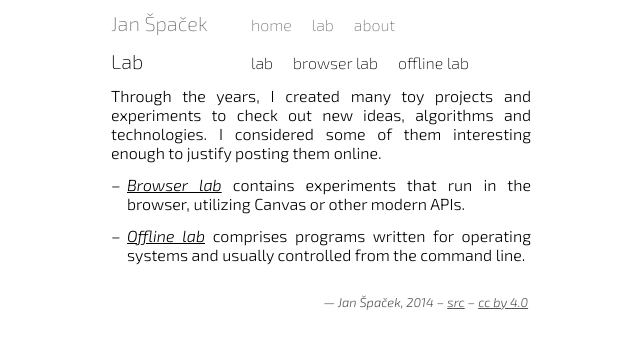
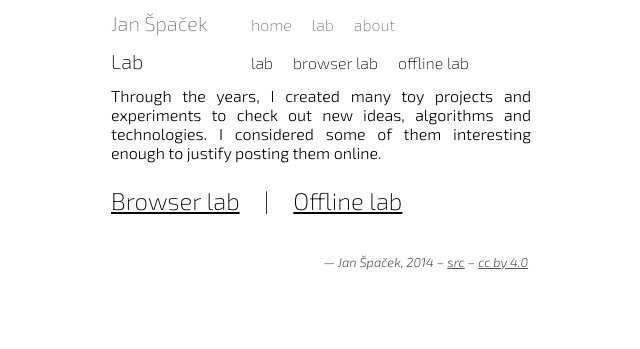
Before and after one commit to honzasp/honzasp.github.io, a Jekyll site: the page built from lab/index.markdown, in a window 1280 px wide. Shown: the top 349 px of the page, without its empty margins (319-959 px from the left). Built offline with Jekyll 4.4.1, drawn with Linux system fonts in a browser that asks for light colours; grey boxes are pictures that could not be loaded.

Commit message:
Simplify the crossroads

```diff
--- a/about/index.markdown
+++ b/about/index.markdown
@@ -11,8 +11,6 @@ who enjoys both the theory and the practice of computer programming. You can
 find me on GitHub as [@honzasp](https://github.com/honzasp) or you can [send me
 an email](mailto:patek.mail@gmail.com).
 
-You may also want to find out more about:
-
 {: .crossroad}
-- [Work](/about/work.html) I have already done.
-- [Competitions](/about/competitions.html) where I had some successes.
+- [Work](/about/work.html)
+- [Competitions](/about/competitions.html)
--- a/lab/index.markdown
+++ b/lab/index.markdown
@@ -9,7 +9,5 @@ new ideas, algorithms and technologies. I considered some of them interesting
 enough to justify posting them online.
 
 {: .crossroad }
-- [Browser lab](/lab/browser.html) contains experiments that run in the browser,
-  utilizing Canvas or other modern APIs.
-- [Offline lab](/lab/offline.html) comprises programs written for operating
-  systems and usually controlled from the command line.
+- [Browser lab](/lab/browser.html)
+- [Offline lab](/lab/offline.html)
--- a/style/main.css
+++ b/style/main.css
@@ -62,8 +62,8 @@ h6 {
       margin-top: 2.2px; }
     #main-header .main-menu:after, #main-header .sub-menu:after {
       content: " ";
-      clear: both;
-      display: table; }
+      display: table;
+      clear: both; }
   #main-header .main-title, #main-header .main-menu a {
     color: #777; }
   #main-header .main-menu a:hover {
@@ -85,24 +85,32 @@ h6 {
     margin-left: -1.0em; }
   #content li h1, #content li h2, #content li h3, #content li h4, #content li h5, #content li h6 {
     text-align: left; }
-  #content .enter {
-    text-align: center;
+  #content .crossroad {
+    margin-top: 1em;
     font-size: 1.5em;
-    font-weight: 200;
-    display: block;
-    margin-top: 1em; }
-  #content ul.crossroad > li {
-    margin-top: 0.8em; }
-    #content ul.crossroad > li a {
-      font-style: italic; }
+    font-weight: 200; }
+    #content .crossroad > li {
+      float: left;
+      margin-left: 0; }
+    #content .crossroad > li:before {
+      content: "|";
+      margin-right: 1em;
+      margin-left: 1em;
+      position: static; }
+    #content .crossroad > li:first-child:before {
+      display: none; }
+    #content .crossroad:after {
+      content: " ";
+      display: table;
+      clear: both; }
   #content .gallery .item {
     width: 200px;
     margin: 5px;
     float: left; }
   #content .gallery .row:after {
     content: " ";
-    clear: both;
-    display: table; }
+    display: table;
+    clear: both; }
 
 #footer {
   width: 420px;
```
Also changed, not shown: battle.js/index.html (deleted, +0 -16 lines), battle.js/index.markdown (added, +14 -0 lines), fishy/index.html (deleted, +0 -15 lines), fishy/index.markdown (added, +13 -0 lines), krt/index.html (deleted, +0 -23 lines), krt/index.markdown (added, +20 -0 lines), particles/index.html (deleted, +0 -18 lines), particles/index.markdown (added, +16 -0 lines), style/main.scss (+27 -18 lines).
